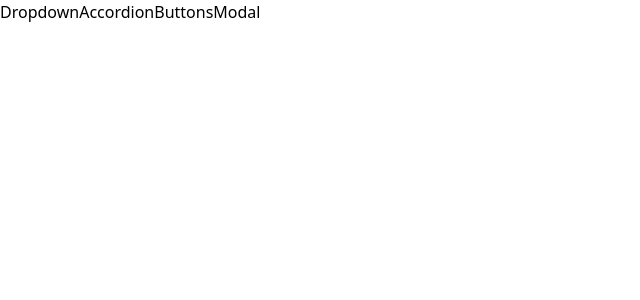
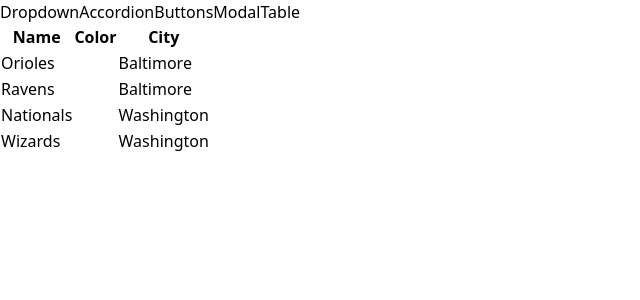
Before and after one commit to cpesar/reusable-components, a React (Vite) app: page /table in a window 1280 px wide. Shown: the top 300 px of the page, without its empty margins (0-640 px from the left). Built offline with nearby package versions, Linux system fonts and the light colour scheme.

Commit message:
added a table to spice things up sorting next

```diff
--- a/src/App.jsx
+++ b/src/App.jsx
@@ -5,6 +5,7 @@
 import DropdownPage from './pages/DropdownPage'
 import ButtonPage from './pages/ButtonPage'
 import ModalPage from './pages/ModalPage'
+import TablePage from './pages/TablePage'
 
 const App = () => {
 
@@ -24,6 +25,9 @@
         <Route path='/modal'>
           <ModalPage />
         </Route>
+        <Route path='/table'>
+          <TablePage />
+        </Route>
       </div>
 
     </div>
--- a/src/components/Sidebar.jsx
+++ b/src/components/Sidebar.jsx
@@ -8,6 +8,7 @@
             { label: 'Accordion', path: '/accordion' },
             { label: 'Buttons', path: '/buttons' },
             { label: 'Modal', path: '/modal' },
+            { label: 'Table', path: '/table' }
         ]
 
     const renderedLinks = links.map((link) => {
--- /dev/null
+++ b/src/components/Table.jsx
@@ -0,0 +1,36 @@
+import React from 'react'
+
+const Table = ({ data, config, keyFn }) => {
+
+    const renderedRows = data.map((rowData) => {
+        const renderedCells = config.map((column) => {
+            return (
+                <td className='p-2' key={column.label}>{column.render(rowData)}</td>
+            )
+        })
+        return (
+            <tr className='border-b' key={keyFn(rowData)}>
+                {renderedCells}
+            </tr>
+        )
+    })
+
+    const renderedHeaders = config.map((column) => {
+        return (
+            <th key={column.label}>{column.label}</th>
+        )
+    })
+
+    return (
+        <table className='table-auto border-spacing-2'>
+            <thead>
+                <tr className='border-b-2'>
+                    {renderedHeaders}
+                </tr>
+            </thead>
+            <tbody>{renderedRows}</tbody>
+        </table>
+    )
+}
+
+export default Table
--- /dev/null
+++ b/src/pages/TablePage.jsx
@@ -0,0 +1,40 @@
+import React from 'react'
+import Table from '../components/Table'
+
+const TablePage = () => {
+
+    const data = [
+        { name: 'Orioles', color: 'bg-orange-500', city: 'Baltimore' },
+        { name: 'Ravens', color: 'bg-purple-500', city: 'Baltimore' },
+        { name: 'Nationals', color: 'bg-red-500', city: 'Washington' },
+        { name: 'Wizards', color: 'bg-blue-500', city: 'Washington' },
+    ]
+
+    const config = [
+        {
+            label: 'Name',
+            render: (team) => team.name
+        },
+        {
+            label: 'Color',
+            render: (team) => <div className={`p-3 m-2 ${team.color}`}></div>
+        },
+        {
+            label: 'City',
+            render: (team) => team.city
+
+        }
+    ]
+
+    const keyFn = (team) => {
+        return team.name
+    }
+
+    return (
+        <>
+            <Table data={data} config={config} keyFn={keyFn} />
+        </>
+    )
+}
+
+export default TablePage
```
